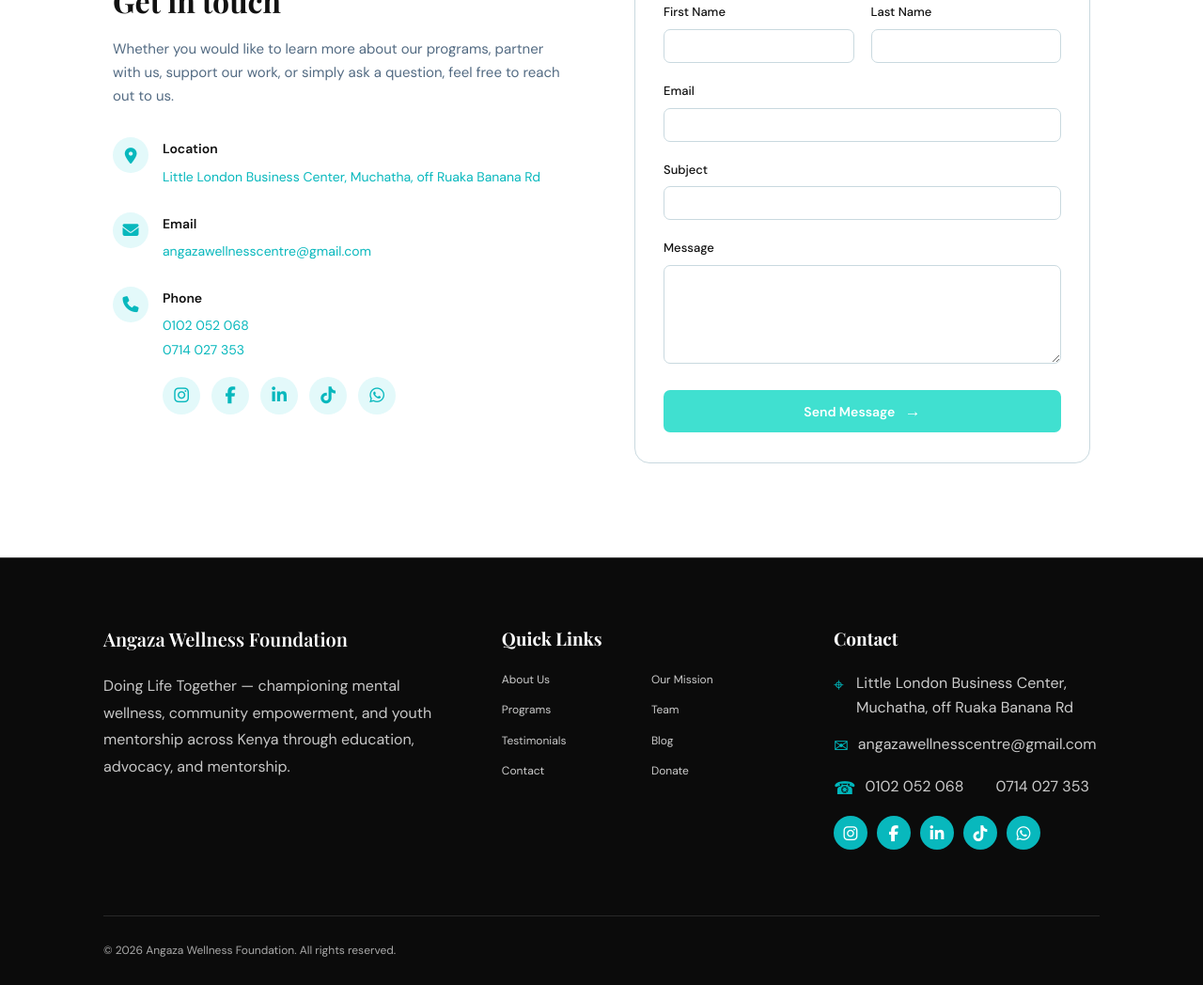
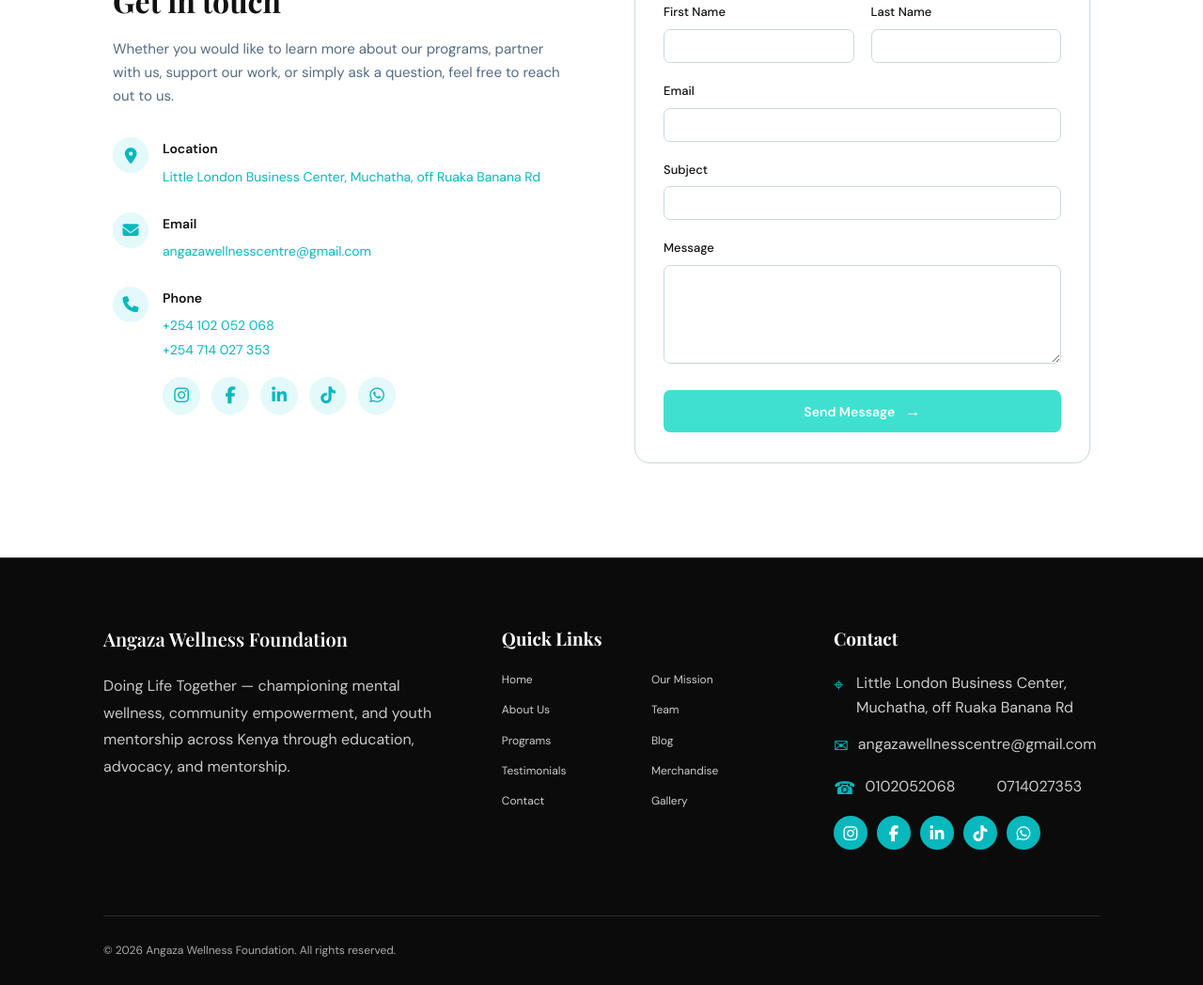
Before and after one commit to jamesmutuma/ANGAZA, a website: page contact.html in a window 1280 px wide. Shown: the part 445-1493 px from the top of the page at 94% size. Drawn offline with nearby package versions, Linux system fonts and the light colour scheme.

Commit message:
Add files via upload

```diff
--- a/FOOTER.HTML
+++ b/FOOTER.HTML
@@ -79,6 +79,10 @@
 
                 <div>
 
+                    <a href="index.html">
+                        Home
+                    </a>
+
                     <a href="about.html">
                         About Us
                     </a>
@@ -114,14 +118,14 @@
                         Blog
                     </a>
 
+                     <a href="merchandise.html">
+                        Merchandise
+                    </a>
 
-                    <a href="https://wa.me/254102052068?text=Hello%20Angaza%20Wellness%20Foundation%2C%20I%20am%20inspired%20by%20the%20work%20you%20are%20doing%20to%20promote%20wellness%20and%20strengthen%20our%20communities.%20I%20would%20like%20to%20make%20a%20donation%20to%20support%20your%20work.%20Please%20guide%20me%20on%20how%20I%20can%20make%20my%20contribution."
-                       target="_blank"
-                       rel="noopener noreferrer">
+                    <a href="gallery.html">
+                        Gallery
+                    </a>
 
-                        Donate
-
-                    </a>
 
                 </div>
 
@@ -188,13 +192,16 @@
                 <span class="contact-icon">
                     ☎
                 </span>
-
-                0102 052 068
+                <a href="tel:0102052068">
+                0102052068
+                </a>
 
                 <br>
 
                 <span class="phone-indent">
-                    0714 027 353
+                <a href="tel:0714027353">
+                0714027353
+                </a>
                 </span>
 
             </p>
--- a/contact.html
+++ b/contact.html
@@ -229,13 +229,13 @@
                     <h3>Phone</h3>
 
                     <a href="tel:0102052068">
-                        0102 052 068
+                        +254 102 052 068
                     </a>
 
                     <br>
 
                     <a href="tel:0714027353">
-                        0714 027 353
+                        +254 714 027 353
                     </a>
 
 
```
Also changed, not shown: index.html (+35 -4 lines), cap.jpeg (added), hoodie.jpeg (added).
